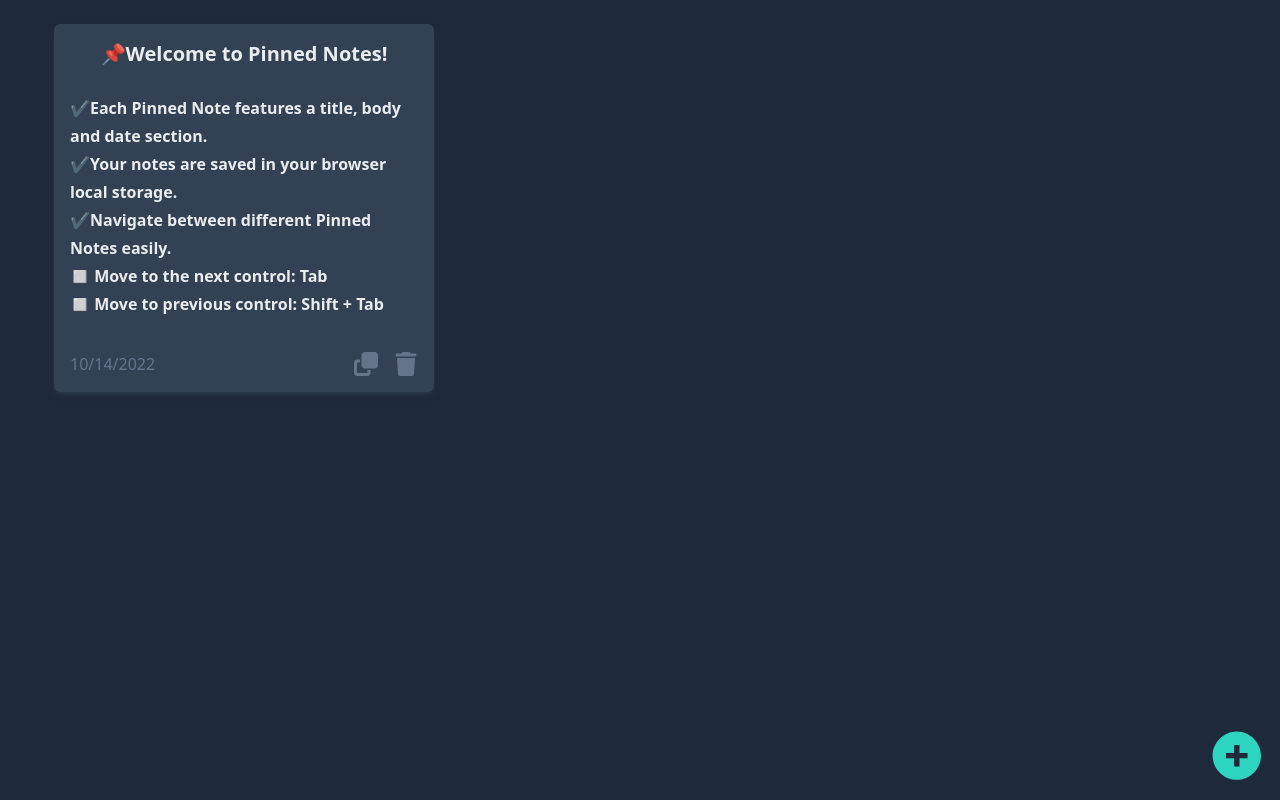
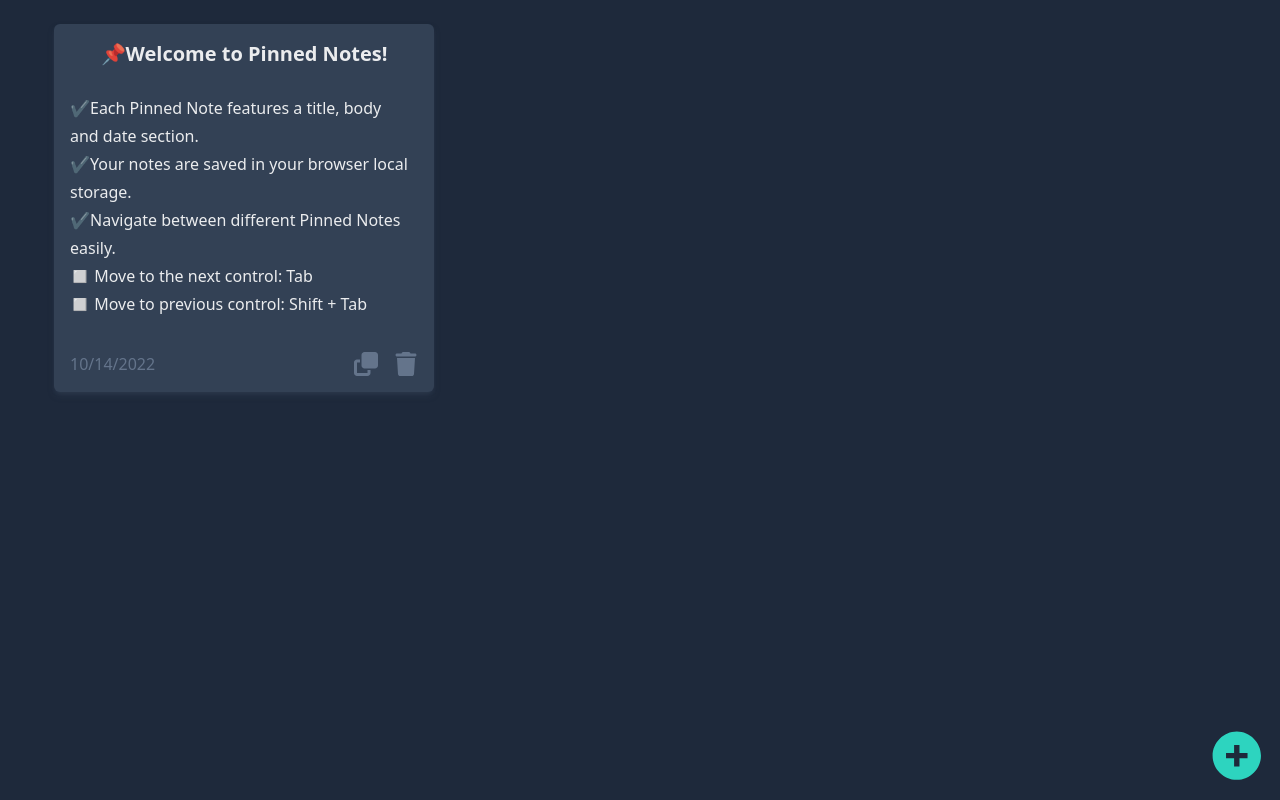
Before and after one commit to anthonysanlucas/pinned-notes, a website built with Vite: page index.html in a window 1280 px wide. Built offline with nearby package versions, Linux system fonts and the light colour scheme.

Commit message:
Change the font weight in the pinned note

```diff
--- a/src/main.css
+++ b/src/main.css
@@ -12,7 +12,7 @@
   }
 
   .pinned-note__content {
-    @apply min-h-[15rem] pr-2 font-semibold leading-7;
+    @apply min-h-[15rem] pr-2 font-normal leading-7;
   }
 
   .pinned-note__actions {
```
